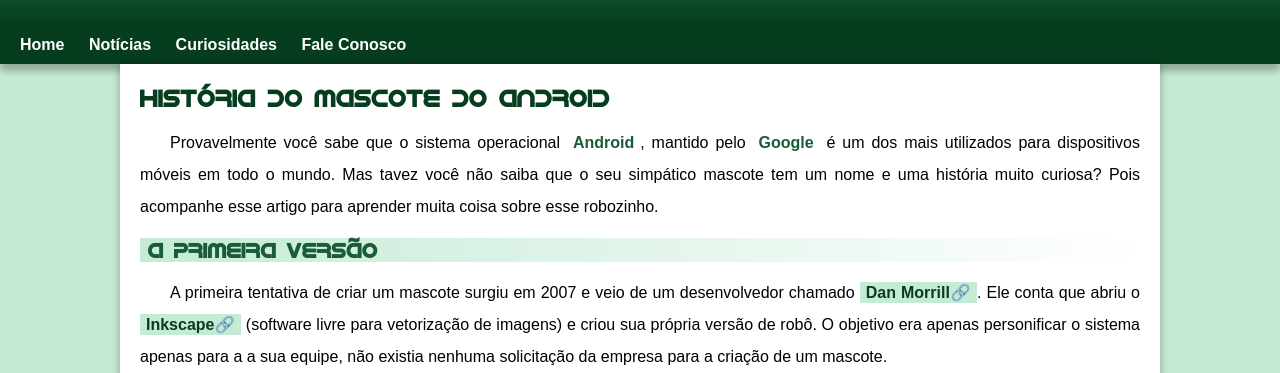
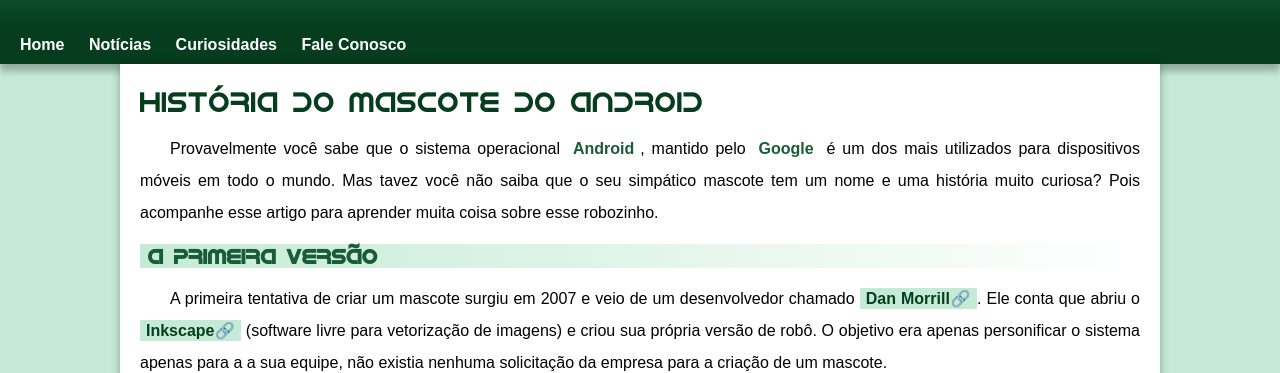
Before and after one commit to geovanegalan/projeto-android, a plain HTML site: page index.html in a window 1280 px wide. Shown: the part 164-537 px from the top of the page. Drawn offline with Linux system fonts and the light colour scheme.

Commit message:
updtate fontsyze/weight

```diff
--- a/styles/style.css
+++ b/styles/style.css
@@ -121,6 +121,8 @@ main a:hover{
 main h1{
     color: var(--cor5);
     font-family: var(--fonte-android);
+    font-weight: normal;
+    font-size: 1.8em;
 }
 main h2 {
     font-family: var(--fonte-android);
```
